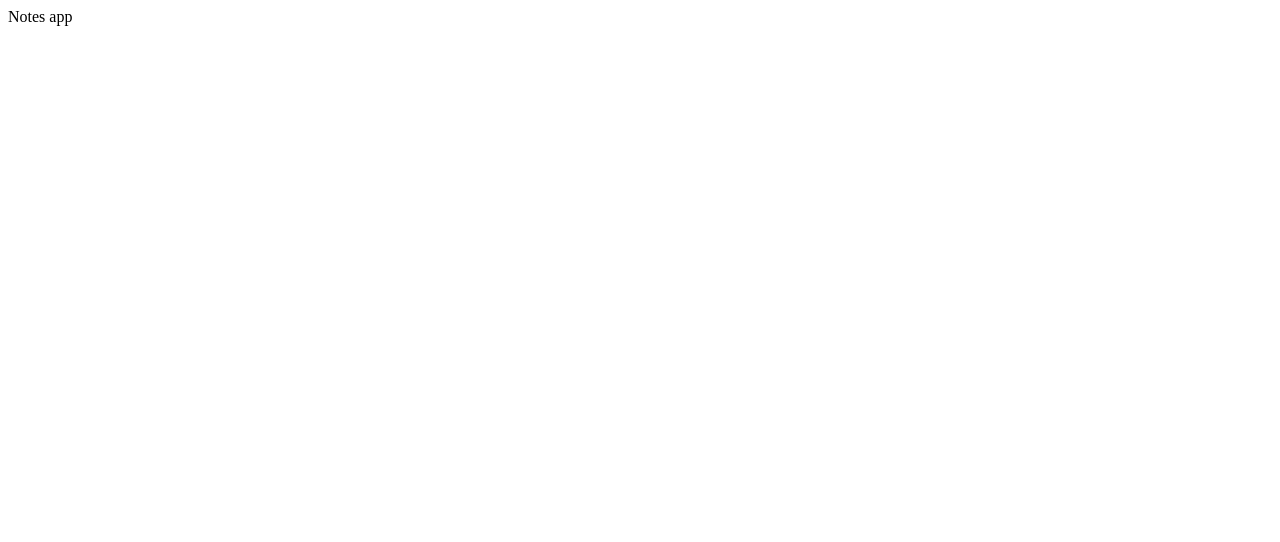
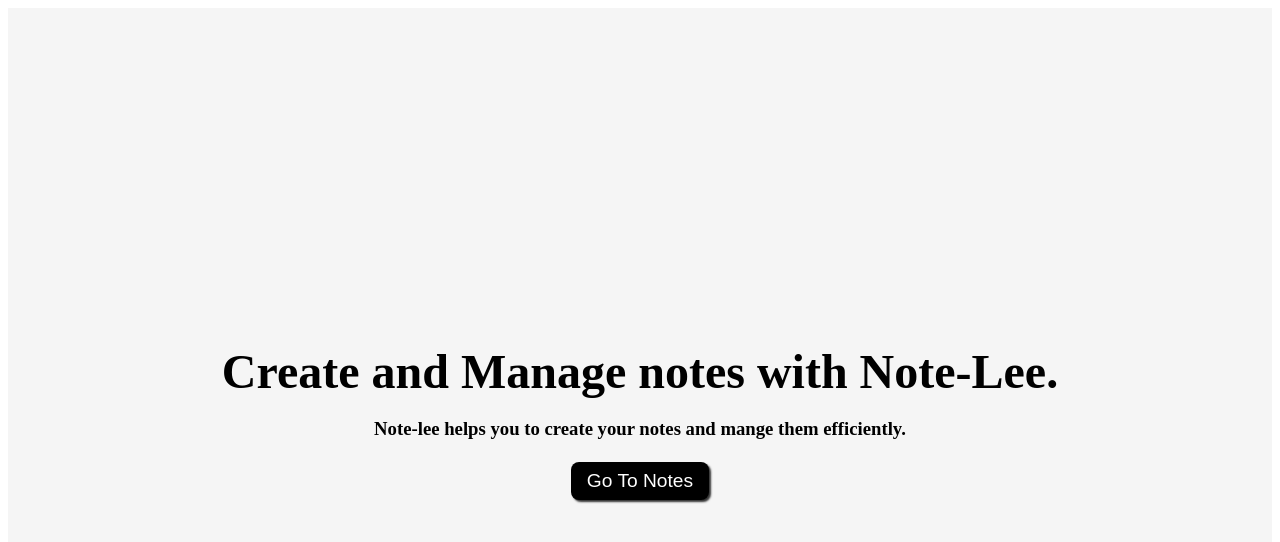
Before and after one commit to ARYAN-01-GARG/Notes-app, a React (Vite) app: page / in a window 1280 px wide. Shown: the top 542 px of the page. Built offline with nearby package versions, Linux system fonts and the light colour scheme.

Commit message:
Landing page completed.

```diff
--- a/index.html
+++ b/index.html
@@ -2,7 +2,7 @@
 <html lang="en">
   <head>
     <meta charset="UTF-8" />
-    <link rel="icon" href="./public/favicon.ico" />
+    <link rel="icon" href="/favicon.ico" />
     <meta name="viewport" content="width=device-width, initial-scale=1.0" />
     <title>Notes App</title>
   </head>
--- a/package.json
+++ b/package.json
@@ -10,6 +10,7 @@
     "preview": "vite preview"
   },
   "dependencies": {
+    "prop-types": "^15.8.1",
     "react": "^18.3.1",
     "react-dom": "^18.3.1",
     "react-router-dom": "^6.27.0"
--- a/src/App.jsx
+++ b/src/App.jsx
@@ -1,8 +1,11 @@
+import { Route, Routes } from "react-router-dom";
+import Home from "./Pages/Home";
+
 function App() {
   return (
-    <div>
-      Notes app
-    </div>
+    <Routes>
+      <Route path="/" element={<Home/>} />
+    </Routes>
   )
 }
 
--- /dev/null
+++ b/src/Components/Button.jsx
@@ -0,0 +1,31 @@
+import { useNavigate } from "react-router-dom"
+import PropTypes from 'prop-types'
+import '../css/Button.css'
+
+Button.propTypes = {
+    label : PropTypes.string.isRequired,
+    redirectURL: PropTypes.string.isRequired,
+    // type: PropTypes.string
+};
+
+// Button.defaultProps = {
+//     type: "small"
+// }
+
+function Button({ label , redirectURL }) {
+    const navigate = useNavigate()
+    const handleClick = () => {
+        navigate(redirectURL)
+    }
+  return (
+    <button
+        className="btn"
+        onClick={handleClick}
+        aria-label={label}
+    >
+        {label}
+    </button>
+  )
+}
+
+export default Button
--- a/src/Pages/Home.jsx
+++ b/src/Pages/Home.jsx
@@ -0,0 +1,16 @@
+import Button from "../Components/Button";
+import '../css/Home.css'
+
+function Home() {
+  return (
+    <div className="home">
+        <div className="home_content">
+            <h1>Create and Manage notes with Note-Lee.</h1>
+            <h3>Note-lee helps you to create your notes and mange them efficiently.</h3>
+            <Button label="Go To Notes" redirectURL="/notes" />
+        </div>
+    </div>
+  )
+}
+
+export default Home;
--- /dev/null
+++ b/src/css/Button.css
@@ -0,0 +1,18 @@
+.btn{
+    background-color: #000000;
+    border: none;
+    color: white;
+    padding: 0.5rem 1rem;
+    text-align: center;
+    text-decoration: none;
+    font-size: 1.2rem;
+    margin: 4px 2px;
+    cursor: pointer;
+    border-radius: .5rem;
+    box-shadow: 2px 2px 2px #333333;
+}
+
+.btn:hover{
+    opacity: 0.8;
+    box-shadow: none;
+}
--- /dev/null
+++ b/src/css/Home.css
@@ -0,0 +1,16 @@
+.home{
+    display: flex;
+    align-items: center;
+    justify-content: center;
+    height: 100vh;
+    background-color: #f5f5f5;
+}
+
+.home_content{
+    text-align: center;
+}
+
+.home_content h1{
+    font-size: 3rem;
+    margin-bottom: 1rem;
+}
--- a/src/main.jsx
+++ b/src/main.jsx
@@ -1,10 +1,27 @@
-import { StrictMode } from 'react'
-import { createRoot } from 'react-dom/client'
-import App from './App.jsx'
-import './index.css'
+import ReactDOM from 'react-dom/client';
+import { BrowserRouter, MemoryRouter } from 'react-router-dom';
+import App from './App';
+import './index.css';
 
-createRoot(document.getElementById('root')).render(
-  <StrictMode>
+// cheecking for extension or browser
+const isExtension = () => {
+  return (
+    typeof window !== 'undefined' &&
+    typeof window.chrome !== 'undefined' &&
+    window.chrome.runtime &&
+    window.chrome.runtime.id
+  );
+};
+
+const Router = isExtension() ? MemoryRouter : BrowserRouter;
+const rootElement = document.getElementById('root');
+
+// Create a root with React 18's createRoot
+const root = ReactDOM.createRoot(rootElement);
+
+// Render the app within the appropriate Router
+root.render(
+  <Router>
     <App />
-  </StrictMode>,
-)
+  </Router>
+);
```
Also changed, not shown: 1 other file (tests, documents, lock files or other folders).
